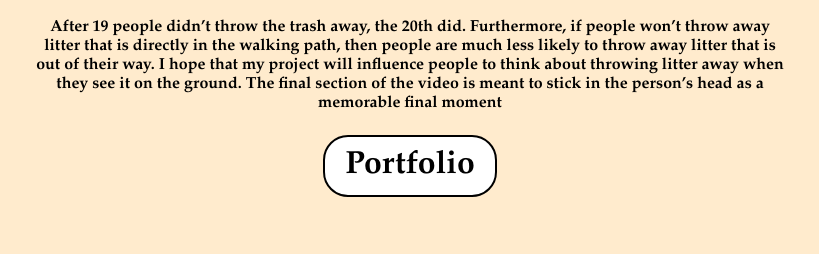
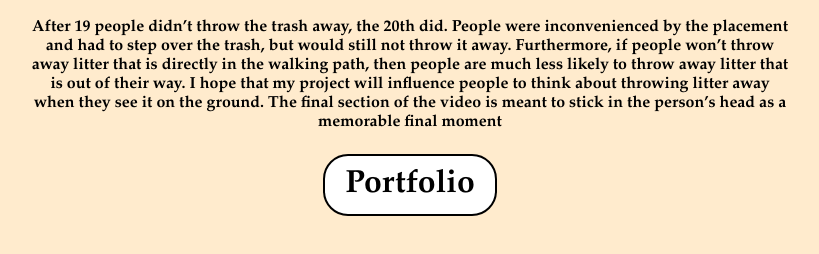
Before and after one commit to SozaFoiasJosef/DMST103FinalPortfolio, a plain HTML site: page VideoAssignment.html in a window 1280 px wide. Shown: the part 570-824 px from the top of the page, without its empty margins (230-1049 px from the left). Drawn offline with Linux system fonts and the light colour scheme.

Commit message:
Update VideoAssignment.html

```diff
--- a/VideoAssignment.html
+++ b/VideoAssignment.html
@@ -41,7 +41,7 @@ a:hover, a:active {
 
 	  <div class="center"> <br>
 		  <iframe src="https://rochester.app.box.com/embed/s/qdwm2p75e84okfz4n8sbbvo95zi58td9?sortColumn=date&view=list" width="60%" height="60%" frameborder="0" allowfullscreen webkitallowfullscreen msallowfullscreen></iframe> <br><h1>Click the fullscreen button to expand.</h1>
-          <p>After 19 people didn’t throw the trash away, the 20th did. Furthermore, if people won’t throw away litter that is directly in the walking path, then people are much less likely to throw away litter that is out of their way. I hope that my project will influence people to think about throwing litter away when they see it on the ground. The final section of the video is meant to stick in the person’s head as a memorable final moment</p>
+          <p>After 19 people didn’t throw the trash away, the 20th did. People were inconvenienced by the placement and had to step over the trash, but would still not throw it away. Furthermore, if people won’t throw away litter that is directly in the walking path, then people are much less likely to throw away litter that is out of their way. I hope that my project will influence people to think about throwing litter away when they see it on the ground. The final section of the video is meant to stick in the person’s head as a memorable final moment</p>
 		    <h1><a href="https://sozafoiasjosef.github.io/DMST103FinalPortfolio/">Portfolio</a></h1>
 	</div>
 </body>
```
